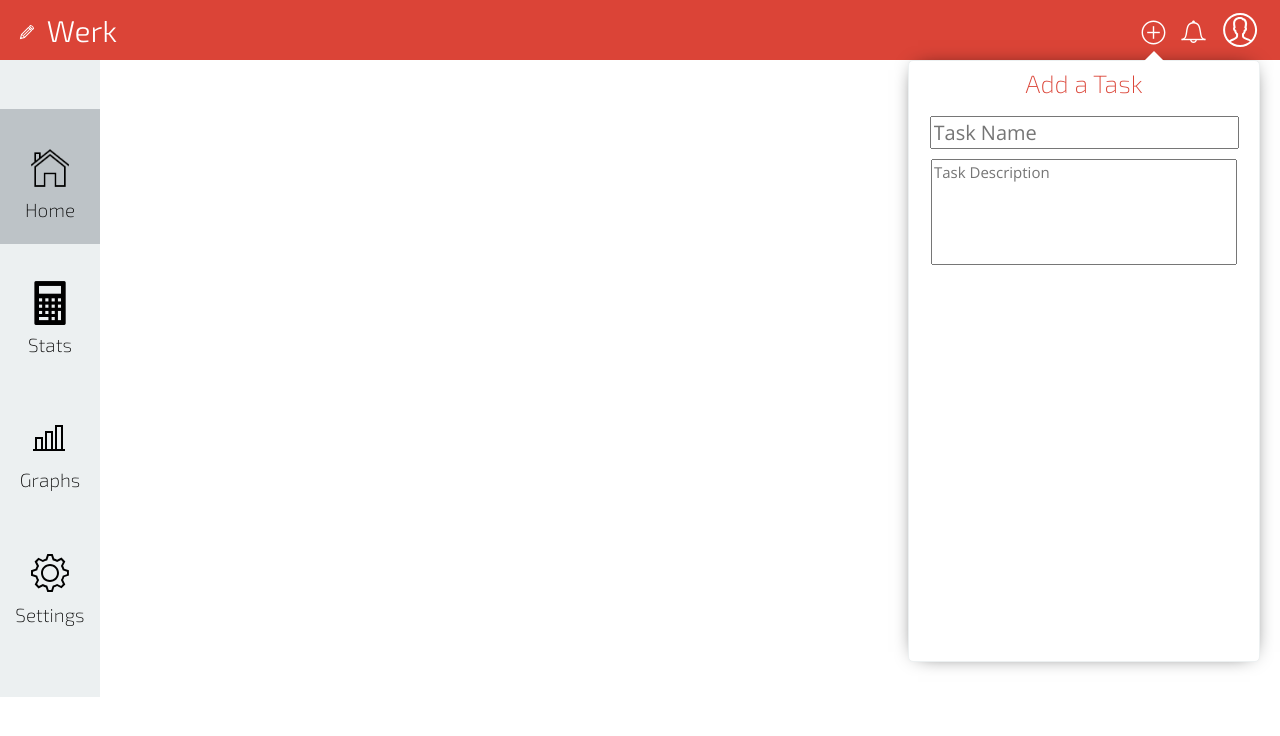
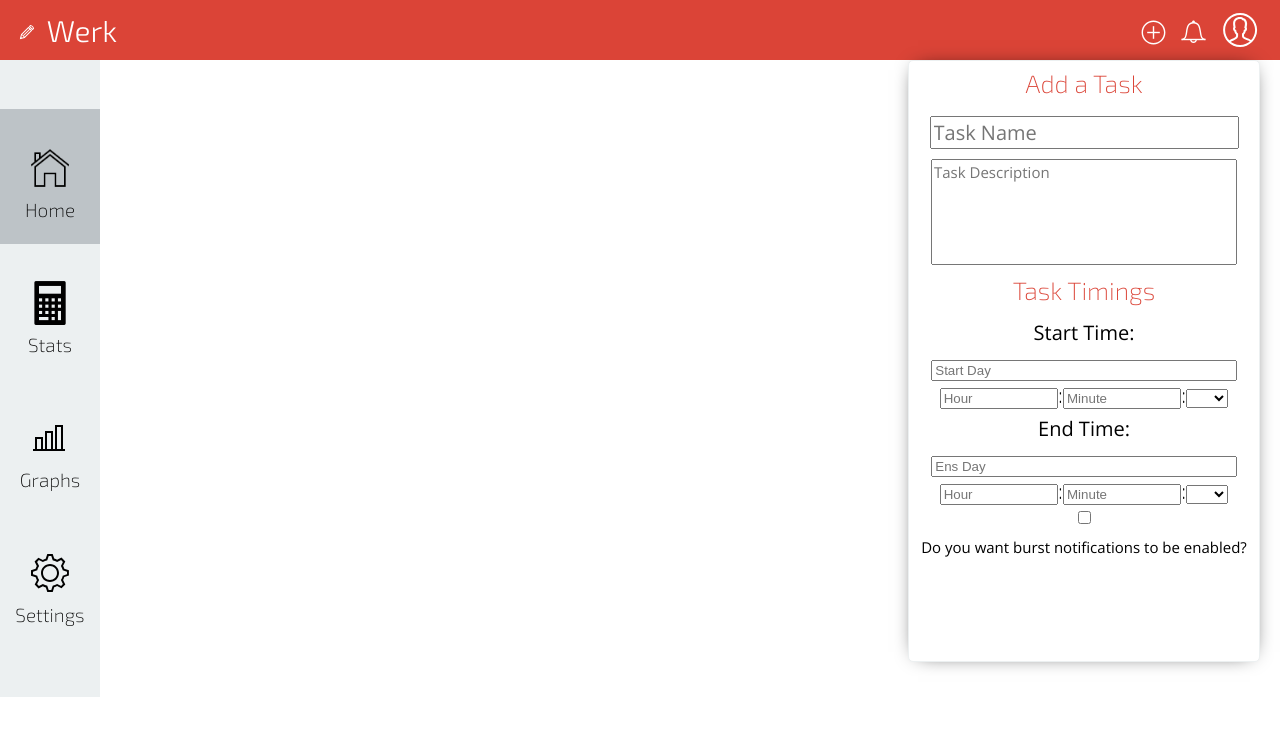
Before and after one commit to thegajan/werk, a PHP site: page /main.php in a window 1280 px wide. Shown: the top 736 px of the page. Run offline with PHP 8.4, Linux system fonts and the light colour scheme.

Commit message:
Added new font and made add task

```diff
--- a/css/header.css
+++ b/css/header.css
@@ -39,18 +39,22 @@ table {
     border-collapse: collapse;
     border-spacing: 0;
 }
+
 @font-face {
     font-family: ex02-exlight;
     src: url(/img_fonts/exo2/Exo2-ExtraLight.otf);
 }
+
 @font-face {
     font-family: ex02-light;
     src: url(/img_fonts/exo2/Exo2-Light.otf);
 }
+
 @font-face {
     font-family: ex02;
     src: url(/img_fonts/exo2/Exo2-Regular.otf);
 }
+
 header {
     font-family: 'EX02-LIGHT', sans-serif;
     font-weight: 300;
@@ -171,6 +175,7 @@ header nav div {
     -moz-border-radius: 5px;
     border-radius: 5px;
     box-shadow: 0 0 20px -10px #000;
+    overflow-y: scroll;
 }
 
 .bubble:after {
@@ -197,6 +202,24 @@ header nav div {
     padding: 10px;
 }
 
+#add-drop-down h2 {
+    font-family: 'Open Sans', sans-serif;
+    font-size: 20px;
+    color: #000;
+    padding: 10px;
+}
+
+#burst-div li{
+    display: inline-block;
+}
+
+#burst-writing {
+    font-family: 'Open Sans', sans-serif;
+    font-size: 15px;
+    color: #000;
+    padding: 10px;
+}
+
 textarea {
     font-family: 'Open Sans', sans-serif;
     font-size: 15px;
@@ -205,9 +228,220 @@ textarea {
     resize: none;
     width: 300px;
 }
-#task-name{
+
+#task-name {
     font-family: "Open Sans", sans-serif;
     margin: 10px;
     font-size: 20px;
     width: 86%;
 }
+
+#start-date {
+    width: 85%;
+}
+
+#end-date {
+    width: 85%;
+}
+
+.times {
+    width: 110px;
+}
+
+#date ul li {
+    display: inline-block;
+    font-weight: 300;
+    padding: 5px;
+    font-family: "open sans", sans-serif;
+    color: #000;
+}
+
+.mmddyyyy {
+    font-family: "open sans", sans-serif;
+    font-size: 17px;
+    font-weight: 300;
+    height: 23px;
+    width: 40px;
+}
+
+#year {
+    width: 60px;
+}
+
+.ui-datepicker {
+    font-family: "open sans", sans-serif;
+    background: #fff;
+    Old browsers background
+
+: #fff
+
+-moz-linear-gradient
+(
+top, #fcfcfc
+
+0
+%
+,
+#fff
+
+100
+%
+)
+;
+FF3
+
+.6
++
+background: #fff
+
+-webkit-gradient
+(
+linear, left top, left bottom,
+
+color-stop
+(
+0
+%
+,
+#fcfcfc
+
+)
+)
+,
+color-stop
+(
+100
+%
+,
+#fff
+
+)
+)
+;
+Chrome, Safari4 +
+background: #fff
+
+-webkit-linear-gradient
+(
+top, #fcfcfc
+
+0
+%
+,
+#fff
+
+100
+%
+)
+;
+Chrome10 +, Safari5
+
+.1
++
+background: #fff
+
+-o-linear-gradient
+(
+top, #fcfcfc
+
+0
+%
+,
+#fff
+
+100
+%
+)
+;
+Opera11
+
+.10
++
+background: #fff
+
+-ms-linear-gradient
+(
+top, #fcfcfc
+
+0
+%
+,
+#fff
+
+100
+%
+)
+;
+IE10 +
+background: #fff
+
+linear-gradient
+(
+top, #fcfcfc
+
+0
+%
+,
+#fff
+
+100
+%
+)
+;
+W3C
+font-size:
+
+15
+px
+
+;
+font-weight:
+
+300
+;
+padding:
+
+10
+px
+
+;
+border:
+
+1
+px solid #ccc
+
+;
+}
+
+.ui-datepicker table {
+    width: 290px;
+}
+
+.ui-datepicker table td {
+    text-align: center;
+    color: #000000;
+}
+
+.ui-datepicker a {
+    cursor: pointer;
+    text-decoration: none;
+}
+
+.ui-datepicker-prev {
+}
+
+.ui-datepicker-next {
+    float: right;
+}
+
+.ui-datepicker-title {
+    text-align: center;
+    font-weight: 400;
+    padding: 5px;
+}
+
+.ui-datepicker-calendar {
+    font-family: "OPEN SANS", sans-serif;
+    font-weight: 300;
+    color: #000000;
+}
--- a/header.php
+++ b/header.php
@@ -6,6 +6,7 @@
     <!--    <link rel="shortcut icon" href="img_fontss/favicon.jpg" type="image/x-icon">-->
     <title>A Time Productivity App</title>
     <script type="text/javascript" src="js/jquery-1.11.1.js"></script>
+    <script type="text/javascript" src="js/jquery-ui.js"></script>
     <script type="text/javascript" src="js/main.js"></script>
     <script type="text/javascript" src="js/evil-icons.min.js"></script>
     <link rel="stylesheet" href="css/evil-icons.min.css">
@@ -38,7 +39,34 @@
                 <input type="text" id="task-name" class="input section" name="task-name" placeholder="Task Name">
                 <textarea class="textarea seciton" id="taskDescription" rows="5" name="taskDescription"
                           placeholder="Task Description"></textarea>
-            </div>
+
+                <h1>Task Timings</h1>
+
+                <h2>Start Time:</h2> <input type="text" id="start-date" class="time datepicker" name="startDay"
+                                            placeholder="Start Day"><br></br.>
+                <input type="text" id="startHour" name="startHour" placeholder="Hour"
+                       class="time start times">:<input type="text" id="startMinute" name="min" placeholder="Minute"
+                                                        class="time start times">:<select name="start-time"
+                                                                                          id="startTOD">
+                    <option></option>
+                    <option>AM</option>
+                    <option>PM</option>
+                </select>
+
+                <h2>End Time:</h2> <input type="text" id="end-date" class="time datepicker" name="endDay"
+                                          placeholder="Ens Day"><br></br.>
+                <input type="text" id="endHour" name="endHour" placeholder="Hour"
+                       class="time end times">:<input type="text" id="endMinute" name="min" placeholder="Minute"
+                                                      class="time end times">:<select name="end-time" id="endTOD">
+                    <option></option>
+                    <option>AM</option>
+                    <option>PM</option>
+                </select>
+                <br>
+                <ul id="burst-div">
+                    <li><input type="checkbox" id="burst" name="burst" class="input section"></li>
+                    <li id="burst-writing">Do you want burst notifications to be enabled?</li>
+                </ul>
             </div>
             <div class="ico-shit other">
                 <div data-icon="ei-bell"></div>
```
Also changed, not shown: js/main.js (+14 -1 lines). Lines whose indentation alone changed are shown as unchanged.
